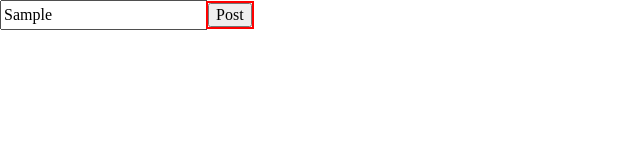
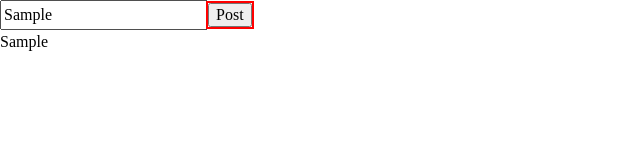
Before and after one commit to JJWallis/practical-questions, a React (Create React App) app: page /test in a window 1280 px wide. Both pictures are taken after typing "Sample" into the empty fields and a click on the button "Post". Shown: the top 160 px of the page, without its empty margins (0-640 px from the left). Built offline with nearby package versions, Linux system fonts and the light colour scheme.

Commit message:
comments added

```diff
--- a/src/Test.tsx
+++ b/src/Test.tsx
@@ -1,6 +1,7 @@
 import React from 'react'
 
 const Test = () => {
+   const [comments, setComments] = React.useState<string[]>([])
    const [comment, setComment] = React.useState('')
 
    return (
@@ -11,9 +12,19 @@ const Test = () => {
                value={comment}
                onChange={(e) => setComment(e.target.value)}
             />
-            <input type="button" value="Post" />
+            <input
+               type="button"
+               value="Post"
+               onClick={() =>
+                  comment.length && setComments([...comments, comment])
+               }
+            />
          </form>
-         <ul>{/* comments */}</ul>
+         <ul>
+            {comments.map((comment, idx) => (
+               <li key={idx}>{comment}</li>
+            ))}
+         </ul>
       </div>
    )
 }
```
